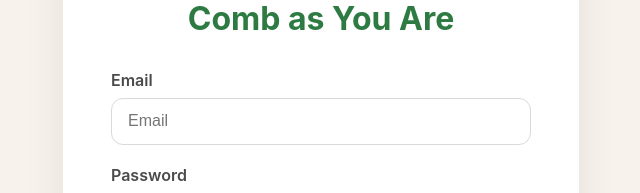
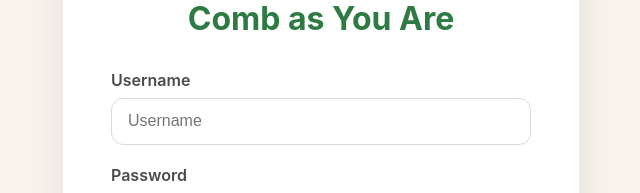
Before and after one commit to CrBatista/phorest-techtest-cristianbatista, an Angular app in the folder comb-frontend/: page /login in a window 1280 px wide. Shown: the part 287-480 px from the top of the page, without its empty margins (319-959 px from the left). Built offline with nearby package versions, Linux system fonts and the light colour scheme; no server answers.

Commit message:
Change 'Email' input to 'Username' in login form

```diff
--- a/comb-frontend/src/app/features/login/login.component.html
+++ b/comb-frontend/src/app/features/login/login.component.html
@@ -4,8 +4,8 @@
     <h1>Comb as You Are</h1>
     <form [formGroup]="form" (ngSubmit)="submit()">
       <label class="field">
-        <span>Email</span>
-        <input type="email" formControlName="username" placeholder="Email">
+        <span>Username</span>
+        <input type="text" formControlName="username" placeholder="Username">
       </label>
       <label class="field">
         <span>Password</span>
```
